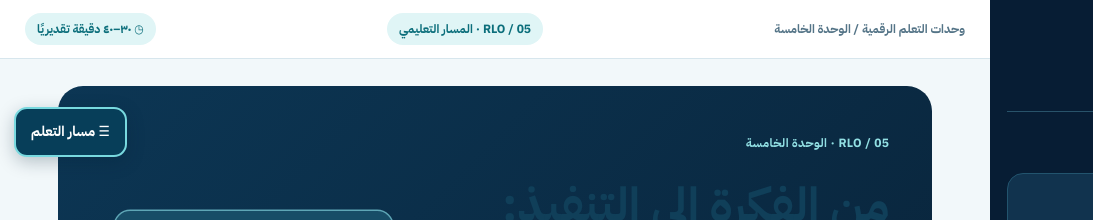
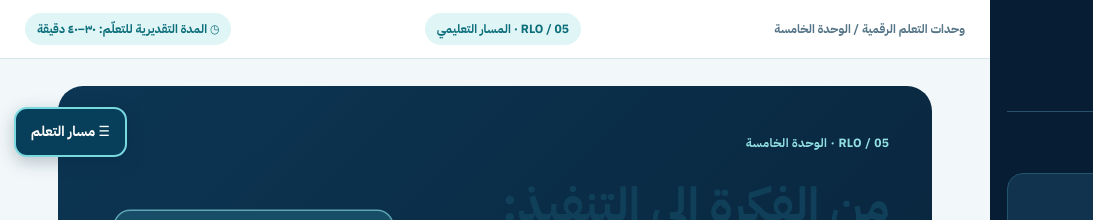
Before and after one commit to teachersafiyah-droid/RLO1-Agentic-AI, a plain HTML site: page RLO5/index.html in a window 1280 px wide. Shown: the top 220 px of the page, 0-1093 px from the left. Drawn offline with Linux system fonts and the light colour scheme.

Commit message:
Clarify estimated learning duration on course pages

```diff
--- a/RLO5/index.html
+++ b/RLO5/index.html
@@ -28,7 +28,7 @@ label.text-label{display:block;font-weight:700;margin:15px 0 7px}textarea{width:
 <body><a href="#main" class="skip">تخطي إلى المحتوى</a>
 <div class="shell"><aside id="side" class="side" aria-label="فهرس الوحدة الخامسة"><header class="brand"><svg width="45" height="45" viewBox="0 0 54 54" fill="none" aria-hidden="true"><path d="M27 3 49 15v25L27 52 5 40V15Z" stroke="#6cdae1" stroke-width="2"/><circle cx="27" cy="26" r="9" stroke="#e9c17d" stroke-width="2"/></svg><div><b>وكيل</b><small>تعلّم. تدرّب. تمكّن.</small></div></header><p class="kicker">مسار الذكاء الاصطناعي والجاهزية المهنية</p><div class="progressbox"><b>تقدم الوحدة الخامسة</b><strong id="percent">0٪</strong><div class="meter"><span id="bar"></span></div><small id="progressText">التقدم يعتمد على إكمال الأنشطة</small></div><nav id="nav" aria-label="شاشات الوحدة الخامسة"></nav><button type="button" id="reset">↻ إعادة ضبط تقدم الوحدة الخامسة</button><a href="../" class="aside-link">العودة إلى مقدمة المقرر ←</a></aside>
 <div class="work"><button id="openNav" class="mobile" type="button" aria-expanded="false" aria-controls="side">☰ فهرس الوحدة الخامسة</button><div id="shade" class="shade" hidden></div>
-<div class="top"><b>وحدات التعلم الرقمية / <span>الوحدة الخامسة</span></b><span class="pill">RLO / 05 · المسار التعليمي</span><span class="pill" aria-label="المدة التقديرية للوحدة الخامسة">◷ ٣٠–٤٠ دقيقة تقديريًا</span></div><main id="main" tabindex="-1">
+<div class="top"><b>وحدات التعلم الرقمية / <span>الوحدة الخامسة</span></b><span class="pill">RLO / 05 · المسار التعليمي</span><span class="pill" aria-label="المدة التقديرية للوحدة الخامسة">◷ المدة التقديرية للتعلّم: ٣٠–٤٠ دقيقة</span></div><main id="main" tabindex="-1">
 <section class="screen" id="screen-1" data-title="البداية">
 <div class="hero"><div><span class="eyebrow">RLO / 05 · الوحدة الخامسة</span><h1>من الفكرة إلى التنفيذ:<br><em>كيف تبنين وكيلك الذكي؟</em></h1><p>رحلة تطبيقية لبناء وكيل إرشاد وتوظيف مهني باستخدام Claude Code؛ من قراءة ملف الخريجة إلى اكتشاف الفرص وتطوير المهارات والتقديم بموافقتها.</p><div class="chips"><span>10 شاشات</span><span>Claude Code</span><span>نشاط بناء تفاعلي</span><span>تطبيق اختياري</span></div></div>
 <svg viewBox="0 0 420 330" aria-hidden="true"><rect x="18" y="40" width="382" height="235" rx="22" fill="#174d67" stroke="#5ea6b6" stroke-width="2"/><rect x="34" y="58" width="350" height="201" rx="12" fill="#e3f4f6"/><rect x="52" y="77" width="315" height="158" rx="10" fill="#0d314c"/><rect x="72" y="99" width="123" height="22" rx="6" fill="#22778b"/><rect x="72" y="137" width="200" height="11" rx="5" fill="#5bb7c1"/><rect x="72" y="159" width="167" height="11" rx="5" fill="#5bb7c1"/><rect x="72" y="181" width="190" height="11" rx="5" fill="#3d879e"/><rect x="292" y="112" width="50" height="50" rx="13" fill="#eac37d"/><circle cx="309" cy="129" r="4" fill="#0c3753"/><circle cx="327" cy="129" r="4" fill="#0c3753"/><path d="M307 143q11 10 23 0" fill="none" stroke="#0c3753" stroke-width="3"/><rect x="115" y="274" width="190" height="15" rx="8" fill="#69a3b1"/><path d="M95 293h230l22 18H73Z" fill="#83aebe"/></svg></div>
```
